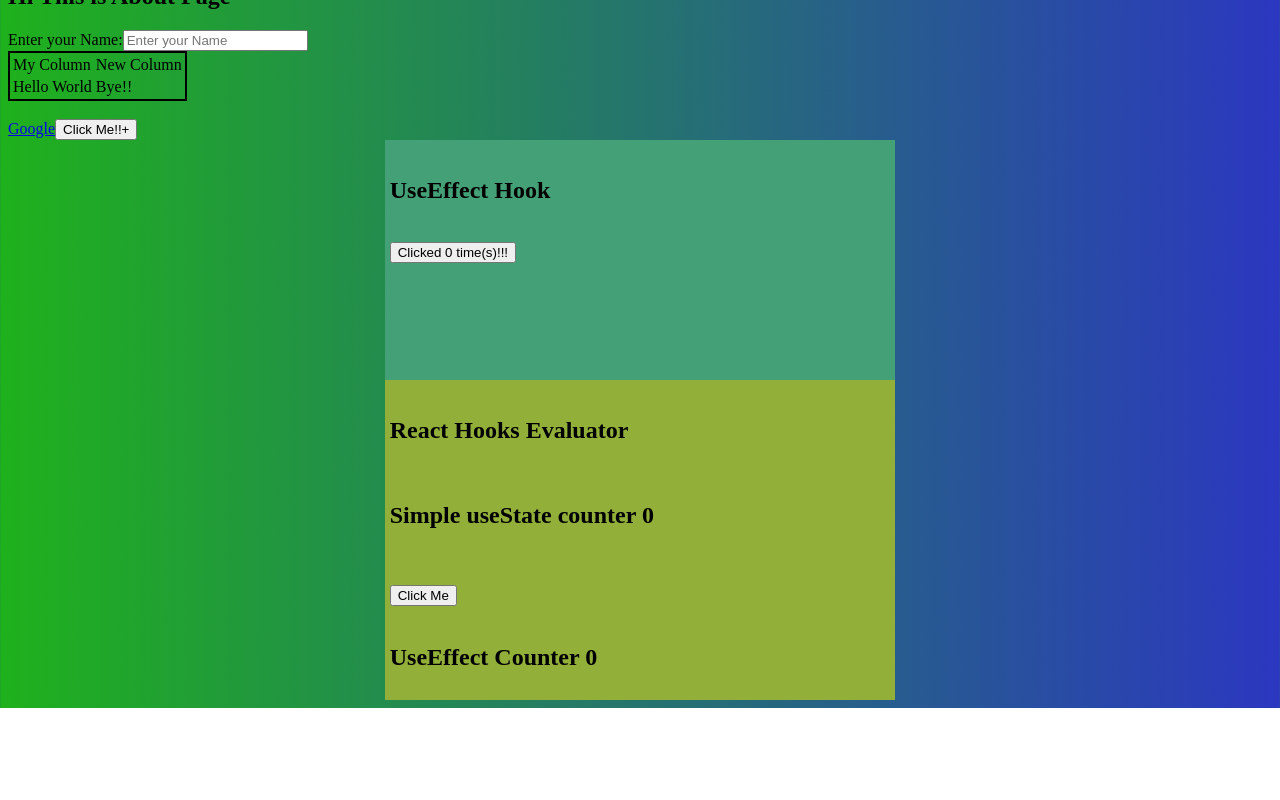
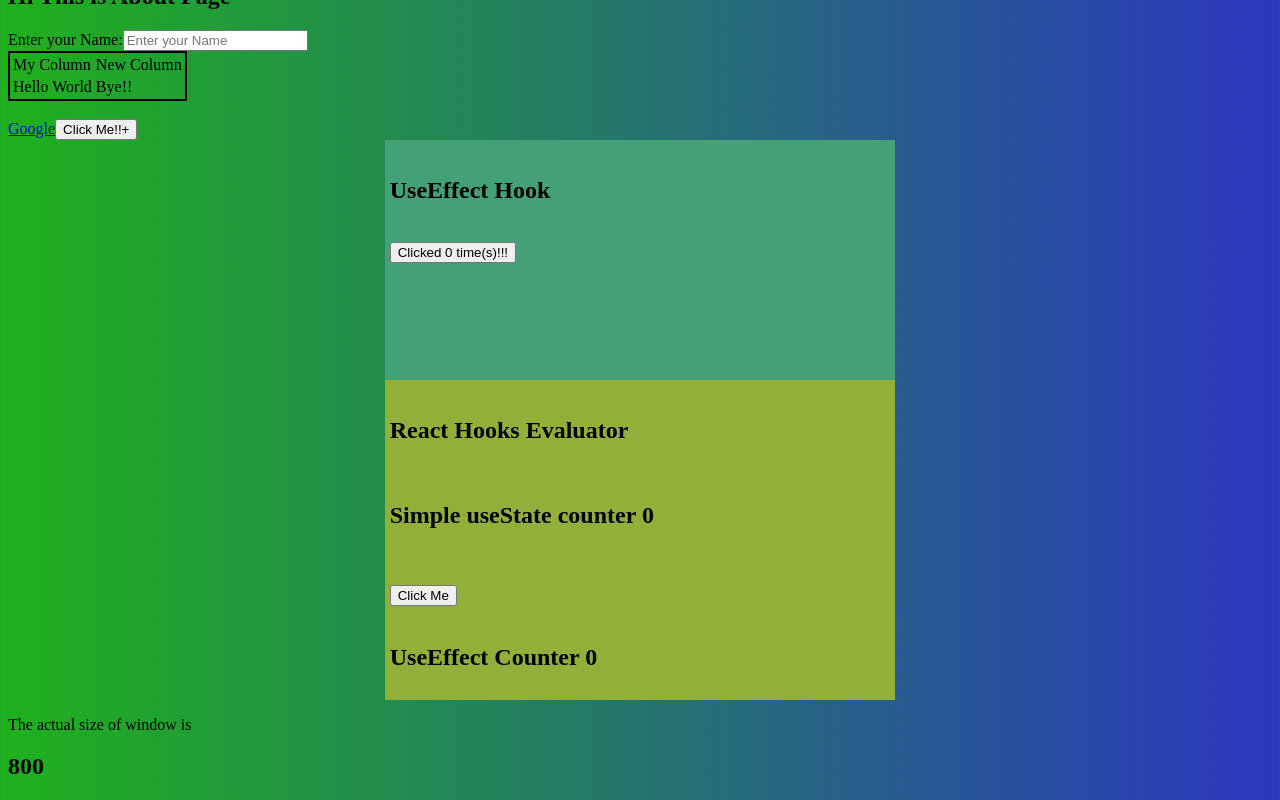
Before and after one commit to NavneetOrion/React-Work, a React (Create React App) app: page / in a window 1280 px wide. Shown: the part 4315-5115 px from the top of the page. Before the commit the page ends 5023 px from the top, so only its background shows below. Built offline with nearby package versions, Linux system fonts and the light colour scheme.

Commit message:
CleanUP function in UseEffect

```diff
--- /dev/null
+++ b/src/UseEffect4.jsx
@@ -0,0 +1,20 @@
+import React, { useEffect, useState } from 'react'
+
+const UseEffect4 = () => {
+    const [windowcount,setWindowcount]  = useState(window.screen.width)
+    function ActualWidth(){
+        setWindowcount(window.innerWidth);
+    }
+    useEffect(()=>{
+
+        window.addEventListener("resize",ActualWidth);
+    })
+  return (
+    <div>
+    <p>The actual size of window is </p>
+    <h2>{windowcount}</h2>
+    </div>
+  )
+}
+
+export default UseEffect4
--- a/src/index.js
+++ b/src/index.js
@@ -23,6 +23,7 @@ import Access from './Access';
 import UseEffect2 from './UseEffect2';
 
 import UseEffect3 from './UseEffect3';
+import UseEffect4 from './UseEffect4';
 
 
 const comment = {
@@ -65,10 +66,9 @@ root.render(
     </BrowserRouter>
 
     <Access/>
-
     <UseEffect2/>
-
     <UseEffect3/>
+    <UseEffect4/>
 
 
 
```
